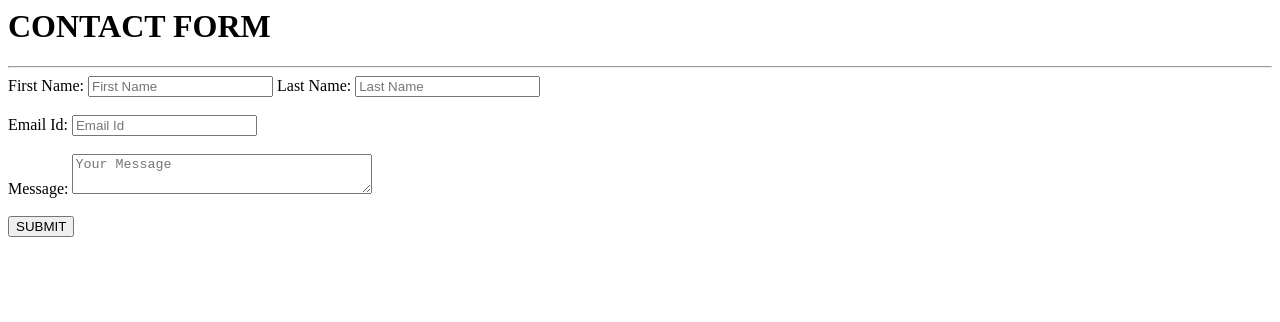
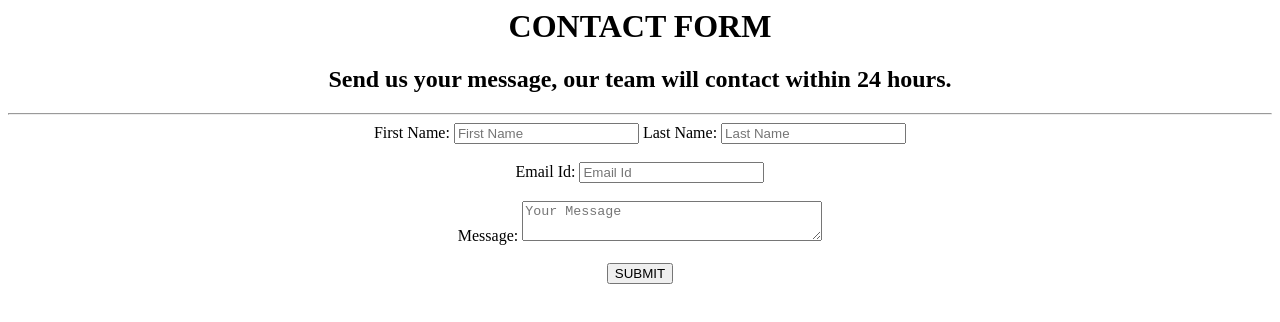
Before and after one commit to AyushSingh26/AyushSingh, a plain HTML site: page index.html in a window 1280 px wide. Drawn offline with Linux system fonts and the light colour scheme.

Commit message:
Update index.html

```diff
--- a/index.html
+++ b/index.html
@@ -2,9 +2,10 @@
 <head>
 	<title>CONTACT FORM</title>
 </head>
-<body>
+<body align = "center">
 	<div id="contact form" >
 		<h1>CONTACT FORM</h1>
+		<h2>Send us your message, our team will contact within 24 hours.</h2>
 		<hr>
 		<form method="">
 			<div>
```
